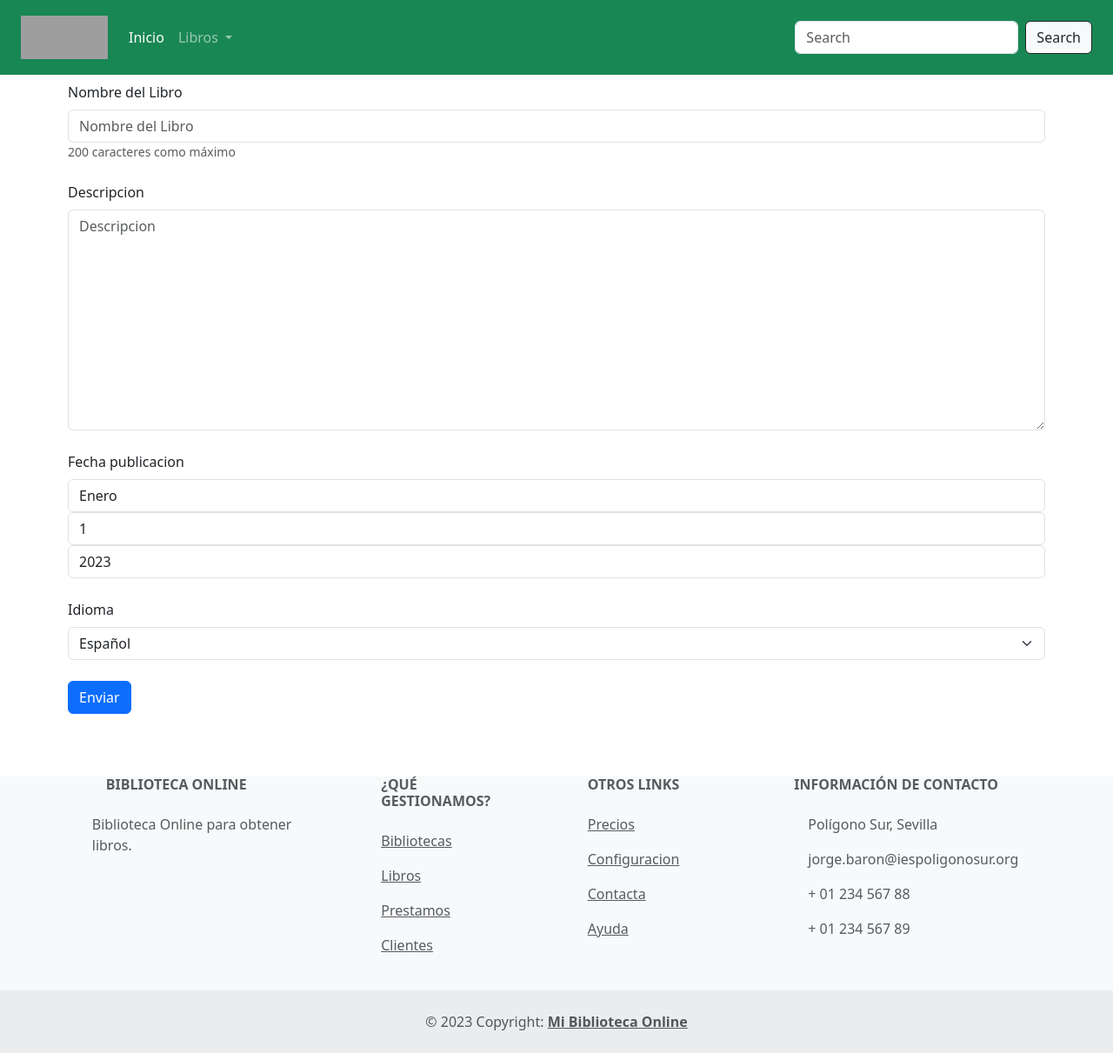
After one commit to AlvaroRG70/EjemplosClase, a Django app: page /libro/formulario in a window 1280 px wide. The commit adds this page. Shown: the whole page at 87% size. Run offline with Django 3.2, Linux system fonts and the light colour scheme; some libraries are stand-ins or nearby versions; grey boxes are pictures that could not be loaded.

Commit message:
principio de form

```diff
--- /dev/null
+++ b/biblioteca/biblioteca/forms.py
@@ -0,0 +1,60 @@
+from django import forms
+from .models import Libro, Biblioteca, Autor
+import datetime
+from django.forms import ModelForm
+
+class LibroForms(forms.Form):
+
+    #Definimos un campo de tipo Texto para el nombre
+    nombre = forms.CharField(label="Nombre del Libro",
+                             required=True,
+                             max_length=200,
+                             help_text="200 caracteres como máximo")
+
+    #Definimos un campo de Tipo Textarea para la descripcion
+    descripcion = forms.CharField(label="Descripcion",
+                                  required=False,
+                                  widget=forms.Textarea())
+
+    #Definimos un campo de Tipo Fecha para la fecha de publicación
+    fecha_publicacion = forms.DateField(label="Fecha Publicación",
+                                        initial=datetime.date.today,
+                                        widget= forms.SelectDateWidget()
+                                        )
+
+    #Definimos un campo Select para seleccionar el Idioma
+    idioma = forms.ChoiceField(choices=Libro.IDIOMAS,
+                               initial="ES")
+
+    #Definimos un campo Select para seleccionar una biblioteca que es una relacion ManyToOne
+    bibliotecasDisponibles = Biblioteca.objects.all()
+    biblioteca = forms.ModelChoiceField(
+            queryset=bibliotecasDisponibles,
+            widget=forms.Select,
+            required=True,
+            empty_label="Ninguna"
+    )
+
+     #Definimos un campo Select Múltiple para seleccionar autores en una relación ManyToMany
+    autoresDisponibles = Autor.objects.all()
+    autores = forms.ModelMultipleChoiceField(
+        queryset= autoresDisponibles,
+        required=True,
+        help_text="Mantén pulsada la tecla control para seleccionar varios elementos"
+    )
+
+class LibroModelForm(ModelForm):
+    class Meta:
+        model = Libro
+        fields = ['nombre','descripcion','fecha_publicacion','idioma','bliblioteca','autores']
+        labels = {
+            "nombre": ("Nombre del Libro"),
+        }
+        help_texts = {
+            "nombre": ("200 caracteres como máximo"),
+            "autores":("Mantén pulsada la tecla control para seleccionar varios elementos")
+        }
+        widgets = {
+            "fecha_publicacion":forms.SelectDateWidget()
+        }
+        localized_fields = ["fecha_publicacion"]
--- /dev/null
+++ b/biblioteca/biblioteca/templates/estructura/menu.html
@@ -0,0 +1,45 @@
+{% load static %}
+
+<nav class="navbar navbar-expand-lg navbar-dark bg-success px-4">
+    <a class="navbar-brand" href="#">
+      <img src="{% static  'imagenes/logo.png' %}"
+          alt="" width="100" height="50"
+          class="d-inline-block align-text-middle">
+    </a>
+    <button class="navbar-toggler" type="button"
+      data-bs-toggle="collapse"
+      data-bs-target="#accionesBiblioteca"
+      aria-controls="navbarAccionesBiblioteca"
+      aria-expanded="false"
+      aria-label="Toggle navigation">
+      <span class="navbar-toggler-icon"></span>
+    </button>
+    <div class="collapse navbar-collapse" id="accionesBiblioteca">
+      <ul class="navbar-nav me-auto mb-2 mb-lg-0">
+        <li class="nav-item">
+          <a class="nav-link active" aria-current="page" href="{% url 'index' %}">Inicio</a>
+        </li>
+
+        <li class="nav-item dropdown">
+          <a class="nav-link dropdown-toggle" href="#"
+              id="accionesLibrosLink"
+              role="button"
+              data-bs-toggle="dropdown"
+              aria-expanded="false">
+            Libros
+          </a>
+          <ul class="dropdown-menu" aria-labelledby="accionesLibrosLink">
+            <li><a class="dropdown-item" href="formulario">Ver Libros</a></li>
+            <li><a class="dropdown-item" href="formulario">Crear Libro</a></li>
+            <li><a class="dropdown-item" href="formulario">Busqueda Avanzada de Libro</a></li>
+          </ul>
+        </li>
+      </ul>
+
+      <form action="formulario" class="d-flex mt-3" role="search" method="GET">
+        <input name="textoBusqueda" class="form-control me-2" type="search" placeholder="Search" aria-label="Search">
+        <button class="btn btn-light btn-outline-dark" type="submit">Search</button>
+      </form>
+
+    </div>
+</nav>
--- /dev/null
+++ b/biblioteca/biblioteca/templates/estructura/pie.html
@@ -0,0 +1,76 @@
+<footer class="text-center text-lg-start bg-light text-muted ">
+    <section class="">
+      <div class="container text-center text-md-start mt-5">
+
+        <div class="row mt-3">
+
+          <div class="col-md-3 col-lg-4 col-xl-3 mx-auto mb-4">
+            <h6 class="text-uppercase fw-bold mb-4">
+              <i class="fas fa-gem me-3"></i>Biblioteca Online
+            </h6>
+            <p>
+              Biblioteca Online para obtener libros.
+            </p>
+          </div>
+
+          <div class="col-md-2 col-lg-2 col-xl-2 mx-auto mb-4">
+
+            <h6 class="text-uppercase fw-bold mb-4">
+              ¿Qué gestionamos?
+            </h6>
+            <p>
+              <a href="#!" class="text-reset">Bibliotecas</a>
+            </p>
+            <p>
+              <a href="#!" class="text-reset">Libros</a>
+            </p>
+            <p>
+              <a href="#!" class="text-reset">Prestamos</a>
+            </p>
+            <p>
+              <a href="#!" class="text-reset">Clientes</a>
+            </p>
+          </div>
+
+
+
+          <div class="col-md-3 col-lg-2 col-xl-2 mx-auto mb-4">
+
+            <h6 class="text-uppercase fw-bold mb-4">
+             Otros Links
+            </h6>
+            <p>
+              <a href="#!" class="text-reset">Precios</a>
+            </p>
+            <p>
+              <a href="#!" class="text-reset">Configuracion</a>
+            </p>
+            <p>
+              <a href="#!" class="text-reset">Contacta</a>
+            </p>
+            <p>
+              <a href="#!" class="text-reset">Ayuda</a>
+            </p>
+          </div>
+
+          <div class="col-md-4 col-lg-3 col-xl-3 mx-auto mb-md-0 mb-4">
+
+            <h6 class="text-uppercase fw-bold mb-4">Información de Contacto</h6>
+            <p><i class="fas fa-home me-3"></i>Polígono Sur, Sevilla</p>
+            <p>
+              <i class="fas fa-envelope me-3"></i>
+              jorge.baron@iespoligonosur.org
+            </p>
+            <p><i class="fas fa-phone me-3"></i> + 01 234 567 88</p>
+            <p><i class="fas fa-print me-3"></i> + 01 234 567 89</p>
+          </div>
+        </div>
+      </div>
+    </section>
+
+    <div class="text-center p-4" style="background-color: rgba(0, 0, 0, 0.05);">
+      © 2023 Copyright:
+      <a class="text-reset fw-bold" href="{% url 'index' %}">Mi Biblioteca Online</a>
+    </div>
+
+  </footer>
--- /dev/null
+++ b/biblioteca/biblioteca/templates/estructura/principal.html
@@ -0,0 +1,28 @@
+<html lang="es">
+    <head>
+        <meta charset="utf-8">
+        <meta name="viewport" content="width=device-width, initial-scale=1">
+
+        <title>Mi biblioteca Online</title>
+
+        {% load static %}
+        {% load bootstrap5 %}
+        {% bootstrap_css %}
+
+        {% block cabecera_extra %}
+        {% endblock %}
+
+    </head>
+    <body>
+
+        {% include 'estructura/menu.html' %}
+
+        <div class="container p-2">
+
+            {% block contenido %}
+            {% endblock %}
+        </div>
+        {% include 'estructura/pie.html' %}
+        {% bootstrap_javascript %}
+    </body>
+</html>
--- /dev/null
+++ b/biblioteca/biblioteca/templates/libro/create2.html
@@ -0,0 +1,28 @@
+{% extends "estructura/principal.html" %}
+
+{% block contenido %}
+
+<form action = "" method = "post">
+    {% load bootstrap5 %}
+
+    {% csrf_token %}
+    <div class="mb-4">
+        {% bootstrap_field formulario.nombre %}
+    </div>
+
+    <div class="mb-4">
+        {% bootstrap_field formulario.descripcion %}
+    </div>
+    <div class="mb-4">
+        {% bootstrap_field formulario.fecha_publicacion %}
+    </div>
+
+    <div class="mb-4">
+        {% bootstrap_field formulario.idioma %}
+    </div>
+    {% buttons %}
+        <button type="submit" class="btn btn-primary">Enviar</button>
+    {%endbuttons%}
+</form>
+
+{% endblock %}
--- a/biblioteca/biblioteca/urls.py
+++ b/biblioteca/biblioteca/urls.py
@@ -12,5 +12,6 @@ urlpatterns = [
     path("biblioteca/<int:id_biblioteca>/libros/<str:texto_libro>", views.dame_libros_biblioteca,name="dame_libros_biblioteca"),
     path("ultimo-cliente-libro/<int:libro>", views.dame_ultimo_cliente_libro, name="ultimo_cliente_libro"),
     re_path(r"^filtro[0-9]$", views.libros_no_prestados, name="libros_no_prestados"),
+    path("libro/formulario", views.libro_create, name = "formulario")
 
 ]
--- a/biblioteca/biblioteca/views.py
+++ b/biblioteca/biblioteca/views.py
@@ -2,6 +2,7 @@ from django.shortcuts import render
 from biblioteca.models import Libro, Cliente, Biblioteca
 from django.db.models import Q
 from django.views.defaults import page_not_found
+from .forms import LibroForms, LibroModelForm
 
 # Create your views here.
 
@@ -52,3 +53,10 @@ def libros_no_prestados(request):
 
 def mi_error_404(request, exception = None):
     return render(request, "errores/404.html", None, None, 404)
+
+
+
+
+def libro_create(request):
+    formulario = LibroModelForm()
+    return render(request, "libro/create2.html",{"formulario":formulario})
--- a/biblioteca/mysite/settings.py
+++ b/biblioteca/mysite/settings.py
@@ -23,7 +23,7 @@ BASE_DIR = Path(__file__).resolve().parent.parent
 SECRET_KEY = 'django-insecure-au+bu6esa7rb115_b05yf_cv*^+%(68w^ghb1jx(u0i+%+_&_4'
 
 # SECURITY WARNING: don't run with debug turned on in production!
-DEBUG = False
+DEBUG = True
 
 ALLOWED_HOSTS = ['127.0.0.1', '.pythonanywhere.com','0.0.0.0']
 
@@ -39,6 +39,8 @@ INSTALLED_APPS = [
     'django.contrib.staticfiles',
     'biblioteca',
     'django_seed',
+    'bootstrap5',
+    'django_bootstrap_icons'
 ]
 
 MIDDLEWARE = [
--- a/biblioteca/requirements.txt
+++ b/biblioteca/requirements.txt
@@ -1,3 +1,5 @@
-Django~=3.2.10
+Django~=4.2.7
 django-seed~=0.3.1
 psycopg2-binary~=2.9.9
+django-bootstrap-v5~=1.0.11
+django-bootstrap-icons~=0.8.6
```
Also changed, not shown: biblioteca/biblioteca/templates/libro/create.html (added, +15 -0 lines), biblioteca/biblioteca/templates/libro/lista.html (+3 -30 lines), 3 other files.
